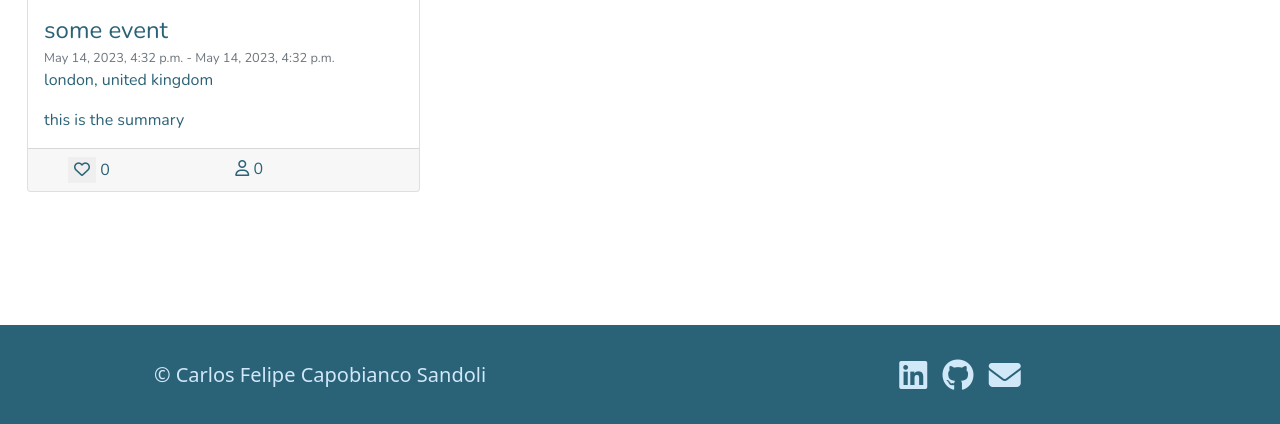
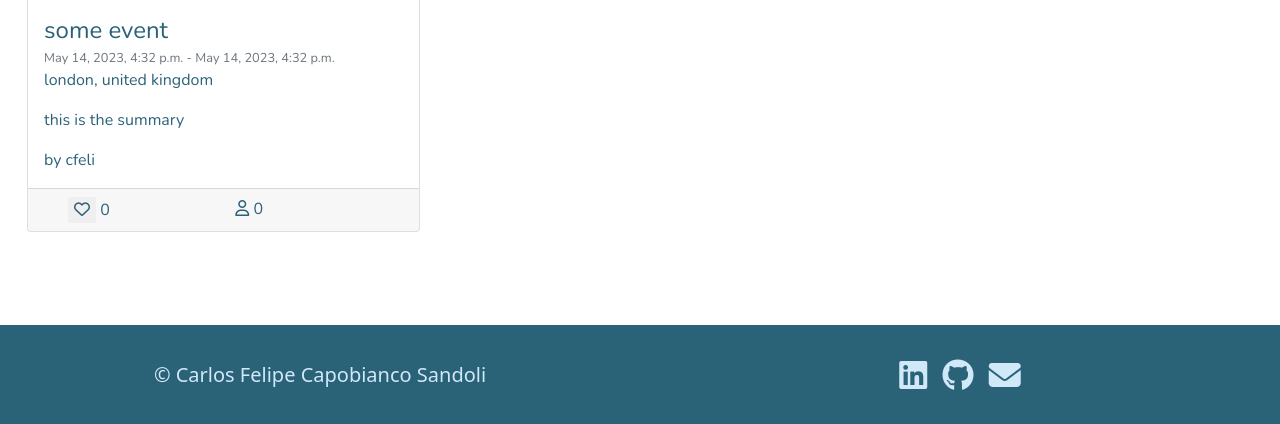
Before and after one commit to felipesandoli/ci-pp4-charity-event-orginizer, a Django app: page /my-events in a window 1280 px wide. Shown: the part 375-799 px from the top of the page. Run offline with Django 3.2, Linux system fonts and the light colour scheme; a user stored in the database is signed in; data comes from the database, SQL or seed files in the repository; data that the repository does not hold is empty; some libraries are stand-ins or nearby versions.

Commit message:
Add homepage feature to readme.md and change event information display

```diff
--- a/templates/index.html
+++ b/templates/index.html
@@ -25,6 +25,7 @@
                                 <p class="card-subtitle text-muted date-text">{{ event.start_date }}, {{ event.start_time }} - {{ event.end_date }}, {{ event.end_time }}</p>
                                 <p class="card-text">{{ event.city }}, {{ event.country }}</p>
                                 <p class="card-text">{{ event.summary }}</p>
+                                <p class="card-text">by {{ event.owner }}</p>
                                 {% if user.is_authenticated and not user in event.participants.all %}
                                     <form method="post" action="{% url 'join_event' event_id=event.pk %}" class="d-inline">
                                         {% csrf_token %}
--- a/templates/my_events.html
+++ b/templates/my_events.html
@@ -25,6 +25,7 @@
                                 <p class="card-subtitle text-muted date-text">{{ event.start_date }}, {{ event.start_time }} - {{ event.end_date }}, {{ event.end_time }}</p>
                                 <p class="card-text">{{ event.city }}, {{ event.country }}</p>
                                 <p class="card-text">{{ event.summary }}</p>
+                                <p class="card-text">by {{ event.owner }}</p>
                             </div>
                             <div class="card-footer">
                                 <div class="container">
```
Also changed, not shown: templates/event_information.html (+5 -4 lines), README.md, 2 other files.
